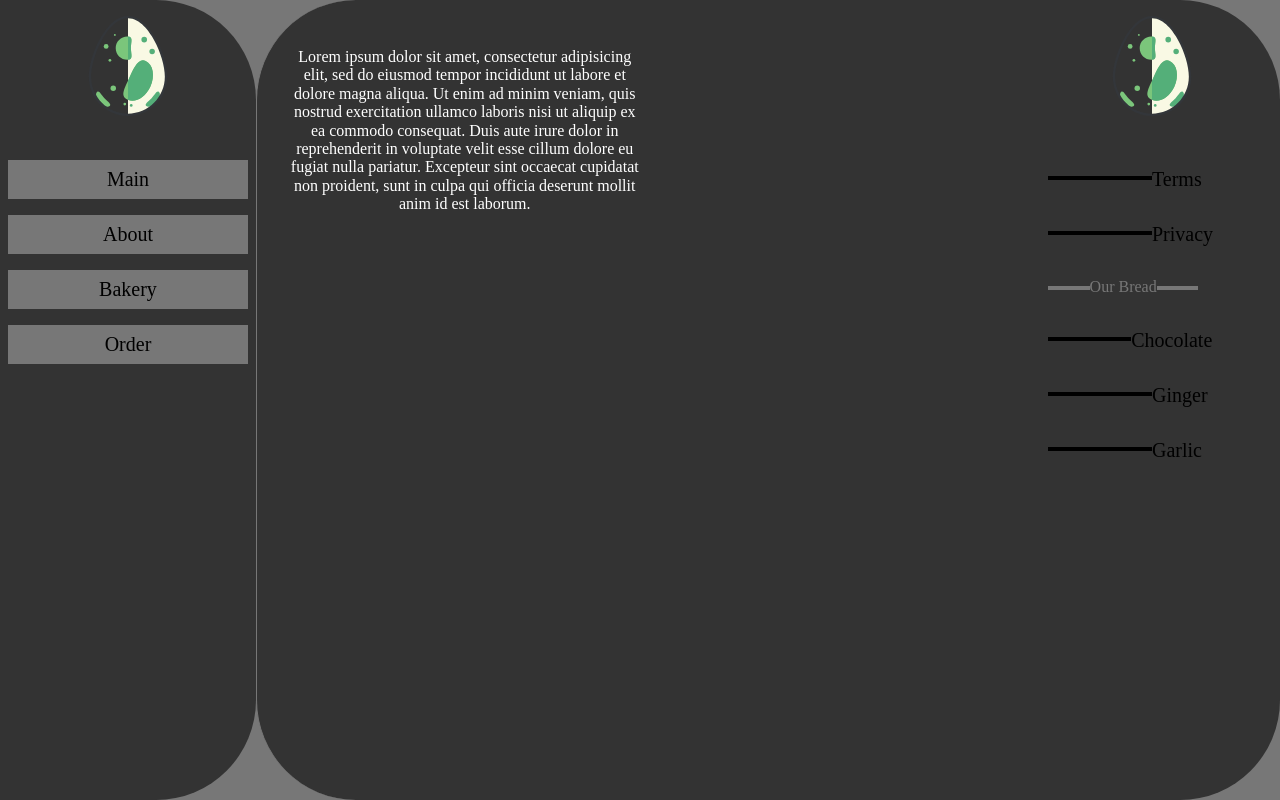
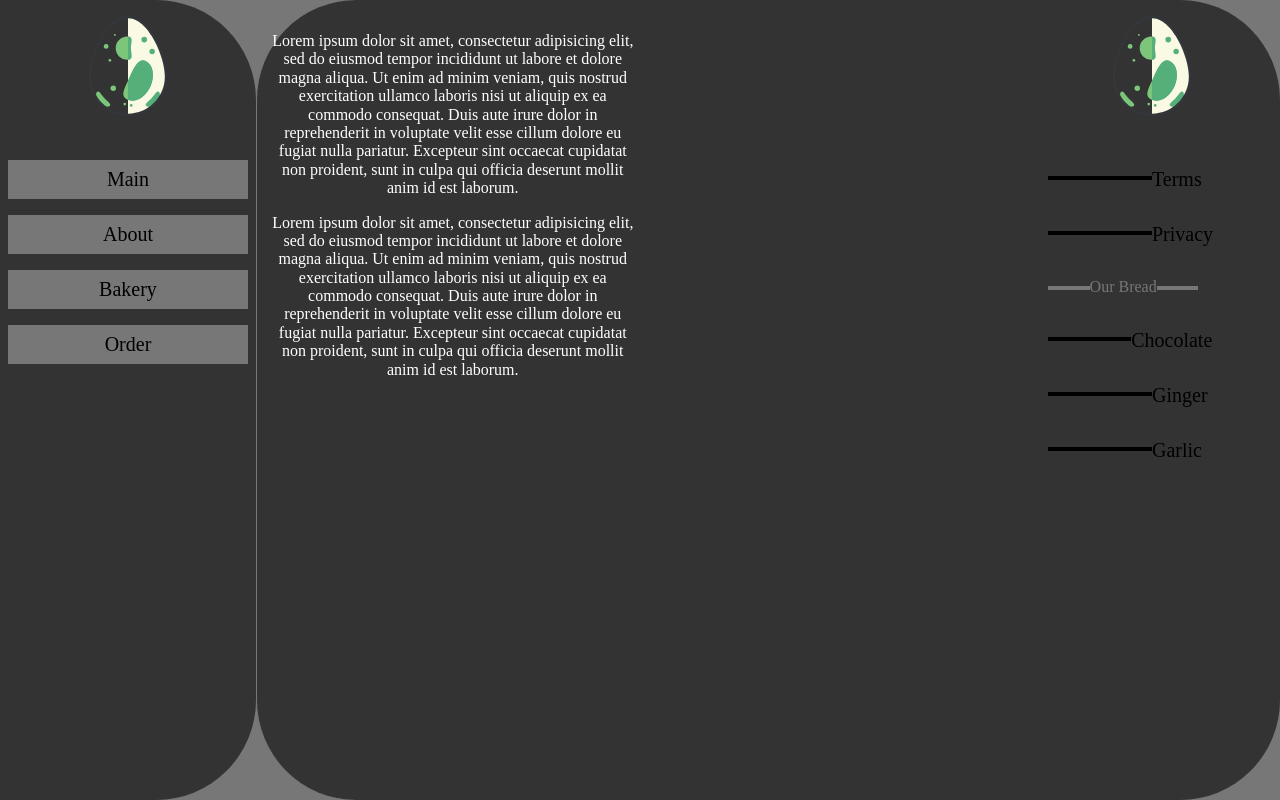
Before and after one commit to connelevalsam/All-In-One, a plain HTML site: page index.html in a window 1280 px wide. Drawn offline with nearby package versions, Linux system fonts and the light colour scheme.

Commit message:
second commit

```diff
--- a/index.html
+++ b/index.html
@@ -41,13 +41,19 @@
 				border-bottom-right-radius: 0px;
 			}
 		}
+		@media (min-width: 338px){
+			.diviewC{
+				top: 25%;
+				left: 50%;
+			}
+		}
 
 	</style>
 </head>
-<body class="bg-gray w-100">
+<body class="bg-gray w-100" style="position: absolute;">
 	<main class="w-100">
 		<section class="w-100 cf">
-			<section class="fl-ns w-100 w-20-ns bg-dark-gray pv3 vh-100 br0 divborderL">
+			<section class="fl-ns w-100 w-20-ns bg-dark-gray pv3 vh-100-ns br0 divborderL" style="position: relative;">
 				<div class="w-100 tc mb4-ns">
 					<a href="index.html cover">
 						<svg version="1.1" id="Layer_1" xmlns="http://www.w3.org/2000/svg" xmlns:xlink="http://www.w3.org/1999/xlink" x="0px" y="0px" viewBox="0 0 126.666 126.666" style="enable-background:new 0 0 126.666 126.666; height: 100px;" xml:space="preserve">
@@ -105,9 +111,17 @@
 					</article><!-- 1 -->
 				</div><!-- main links -->
 			</section><!-- left -->
-			<section class="fl-ns w-100 w-60-ns bg-dark-gray white ph2 pv4-ns pv3 ph4-l bl b--gray vh-100 divborderC">
-				<article class="w-50 db tc v-mid">
-					<p>
+			<section class="fl-ns w-100 w-60-ns bg-dark-gray white ph2 pv3 bl b--gray vh-100-ns divborderC" style="position: relative;">
+				<article class="w-50 db tc v-mid diviewC">
+					<p class="measure">
+						Lorem ipsum dolor sit amet, consectetur adipisicing elit, sed do eiusmod
+						tempor incididunt ut labore et dolore magna aliqua. Ut enim ad minim veniam,
+						quis nostrud exercitation ullamco laboris nisi ut aliquip ex ea commodo
+						consequat. Duis aute irure dolor in reprehenderit in voluptate velit esse
+						cillum dolore eu fugiat nulla pariatur. Excepteur sint occaecat cupidatat non
+						proident, sunt in culpa qui officia deserunt mollit anim id est laborum.
+					</p>
+					<p class="measure">
 						Lorem ipsum dolor sit amet, consectetur adipisicing elit, sed do eiusmod
 						tempor incididunt ut labore et dolore magna aliqua. Ut enim ad minim veniam,
 						quis nostrud exercitation ullamco laboris nisi ut aliquip ex ea commodo
@@ -117,7 +131,7 @@
 					</p>
 				</article>
 			</section><!-- center -->
-			<section class="fl-ns w-100 w-20-ns bg-dark-gray pv3 vh-100 divborderR">
+			<section class="fr-ns w-100 w-20-ns bg-dark-gray pv3 vh-100-ns divborderR" style="position: relative;">
 				<div class="w-100 tc mb4-ns">
 					<a href="index.html cover">
 						<svg version="1.1" id="Layer_1" xmlns="http://www.w3.org/2000/svg" xmlns:xlink="http://www.w3.org/1999/xlink" x="0px" y="0px" viewBox="0 0 126.666 126.666" style="enable-background:new 0 0 126.666 126.666; height: 100px;" xml:space="preserve">
```
